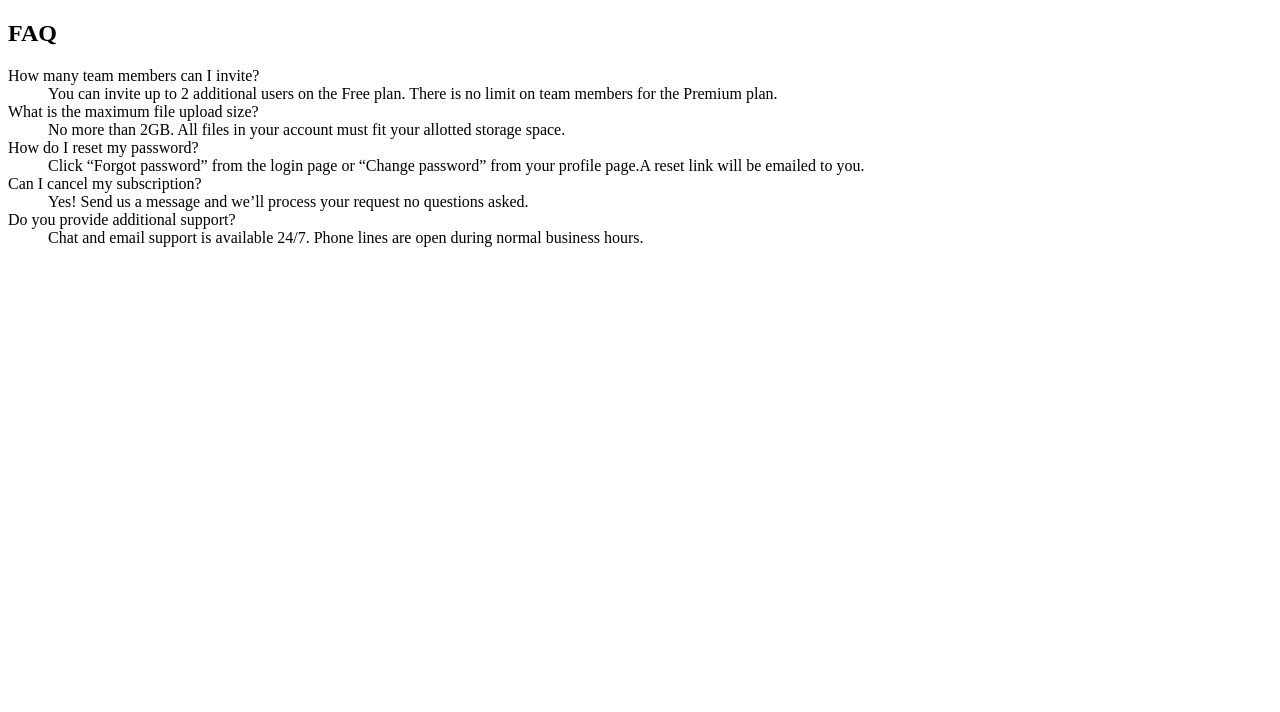
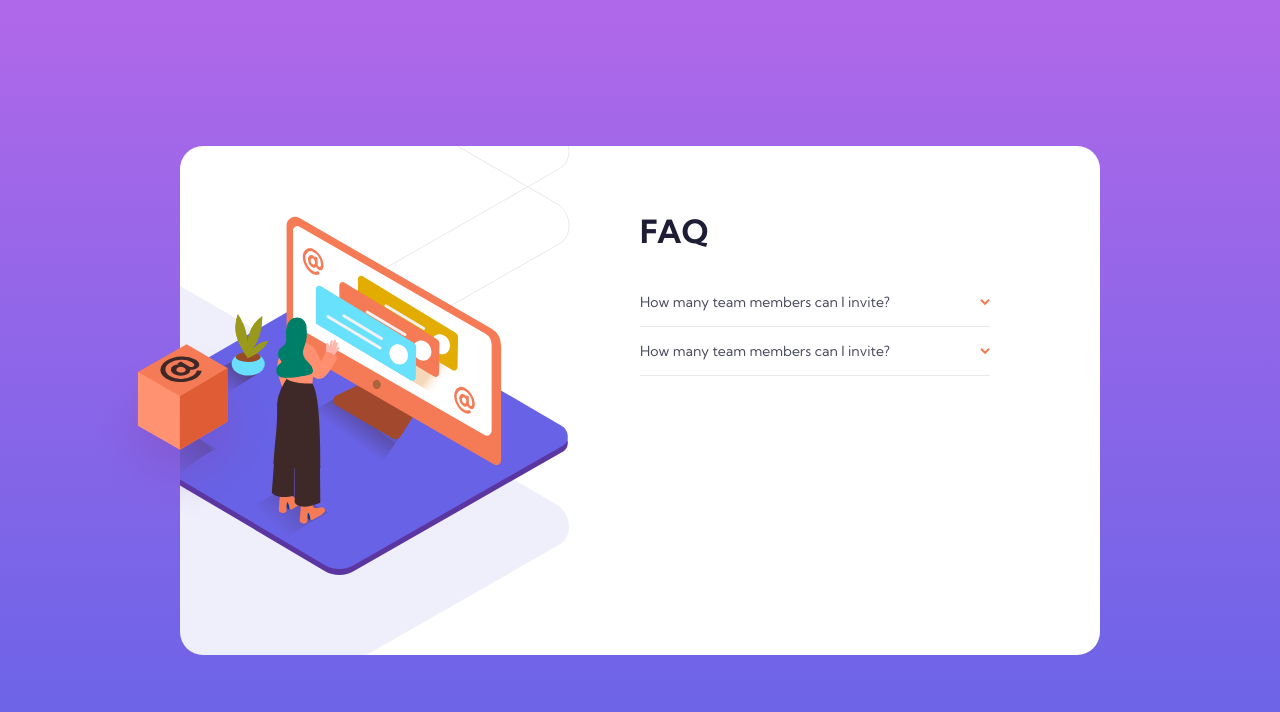
Before and after one commit to viniciusshenri96/faq-accordion-card, a plain HTML site: page index.html in a window 1280 px wide. Drawn offline with Linux system fonts and the light colour scheme.

Commit message:
:construction: implementing accordion

```diff
--- a/assets/css/style.css
+++ b/assets/css/style.css
@@ -0,0 +1,231 @@
+/* GOOGLE FONTS */
+@import url("https://fonts.googleapis.com/css2?family=Kumbh+Sans:wght@400;700&display=swap");
+
+/* VARIABLES CSS */
+:root {
+  /* colors */
+  --color-veryDarkBlue: #1d1e35;
+  --color-softRed: #f47c57;
+  --color-softViolet: #af67e9;
+  --color-softBlue: #6565e7;
+  --color-veryDarkGrayish: #4a4b5e;
+  --color-darkGrayish: #787887;
+  --color-lightGrayish: #e7e7e9;
+
+  /* font-size */
+  --font-xl: 2rem;
+  --font-question: 0.875rem;
+  --font-desc: 0.75rem;
+
+  /* line-height */
+  --lh-xl: 1.25;
+  --lh-question: 1.21;
+  --lh-desc: 1.5;
+
+  /* font-weight */
+  --fw-regular: 400;
+  --fw-bold: 700;
+}
+
+*,
+*::after,
+*::before {
+  box-sizing: border-box;
+  margin: 0;
+  padding: 0;
+}
+
+/* better for people who browse with the keyboard and know where they are on the site, so I set a different style, making it more visible, taking it from the default.
+ */
+*:focus-visible {
+  outline: #646464 dotted 2px;
+  outline-offset: 4px;
+}
+
+@media (prefers-reduced-motion: reduce) {
+  *,
+  *::before,
+  *::after {
+    animation-duration: 0.01ms !important;
+    animation-iteration-count: 1 !important;
+    transition-duration: 0.01ms !important;
+    scroll-behavior: auto !important;
+  }
+}
+
+img {
+  max-width: 100%;
+  display: block;
+}
+
+a:link {
+  text-decoration: none;
+}
+
+button,
+[type="button"] {
+  -webkit-appearance: button;
+  text-transform: none;
+  overflow: visible;
+}
+
+ol,
+ul {
+  list-style: none;
+}
+
+html,
+body {
+  height: 100%;
+  overflow-x: hidden;
+}
+
+body {
+  font-family: Arial, Helvetica, sans-serif;
+  background: linear-gradient(180deg, #b068e9 0%, #6463e7 100%);
+  line-height: 1.5;
+
+  /* improves text rendering */
+  -webkit-font-smoothing: antialiased;
+}
+
+main {
+  display: flex;
+  flex-direction: column;
+  gap: 1.875rem;
+  justify-content: center;
+  align-items: center;
+  min-height: 100vh;
+}
+
+.faq {
+  position: relative;
+}
+
+.faq__container {
+  height: 509px;
+  width: 57.5rem;
+  border-radius: 1.438rem;
+  display: grid;
+  grid-template-columns: 1fr 1fr;
+  overflow: hidden;
+  background: url(../images/bg-pattern-desktop.svg) no-repeat left -576px top -294px,
+    #fff;
+}
+
+.faq::after {
+  content: "";
+  width: 191px;
+  height: 184px;
+  background: url(../images/illustration-box-desktop.svg) no-repeat;
+  position: absolute;
+  top: 196px;
+  left: -93px;
+  /* animation: rotate-show 2s forwards;
+  animation-timing-function: linear;
+  animation-iteration-count: infinite; */
+}
+
+@keyframes rotate-show {
+  0% {
+    transform: rotate3d(0, 1, 0, 60deg);
+    opacity: 0;
+  }
+  100% {
+    transform: rotate3d(0, 0, 0, 0turn);
+    opacity: 1;
+  }
+}
+
+.faq__img {
+  padding-top: 70px;
+  position: relative;
+  margin-left: -84px;
+  top: 0;
+}
+
+.faq__img img {
+  width: 472px;
+  left: -84px;
+}
+
+.faq__content {
+  padding-top: 65px;
+  padding-right: 95px;
+}
+
+.faq__title {
+  font: var(--fw-bold) var(--font-xl) / var(--lh-xl) "Kumbh Sans", sans-serif;
+  color: var(--color-veryDarkBlue);
+  margin-bottom: 43px;
+}
+
+.faq__question-container {
+  display: grid;
+  gap: 1rem;
+}
+
+.faq__question {
+  position: relative;
+
+  cursor: pointer;
+}
+
+.faq__question-box {
+  max-width: 350px;
+}
+
+.faq__question-box::after {
+  content: "";
+  display: block;
+  width: 100%;
+  height: 1px;
+  background: #e8e8ea;
+  position: relative;
+  bottom: 0;
+  grid-row: 2;
+  margin-top: 15px;
+}
+
+.faq__btn {
+  width: 100%;
+  border: none;
+  background: none;
+  font: var(--fw-regular) 14px / 17px "Kumbh Sans", sans-serif;
+  color: var(--color-veryDarkGrayish);
+  cursor: pointer;
+  text-align: left;
+  display: grid;
+  grid-template-columns: 1fr auto;
+  align-items: center;
+  justify-content: space-between;
+}
+
+.faq__btn::after {
+  content: "";
+  display: block;
+  width: 10px;
+  height: 7px;
+  background: url(../images/icon-arrow-down.svg) no-repeat;
+  transform: rotate(0);
+  transition: 0.4s ease-in-out;
+}
+
+.faq__btn.active,
+.faq__btn.active::after {
+  font-weight: 700;
+  color: #1e1f36;
+  transform: rotate(-180deg);
+  transition: 0.4s ease-in-out;
+}
+
+.faq__desc {
+  padding-top: 10px;
+  font: var(--fw-regular) 12px / 1.5 "Kumbh Sans", sans-serif;
+  color: var(--color-darkGrayish);
+  display: none;
+}
+
+.faq__desc.active {
+  display: block;
+}
--- /dev/null
+++ b/assets/js/script.js
@@ -0,0 +1,10 @@
+"use strict";
+
+const faqQuestionContainer = document.querySelector(".faq__question-box");
+const questionAll = document.querySelectorAll(".faq__question");
+const faqDescAll = document.querySelectorAll(".faq__desc");
+
+faqQuestionContainer.addEventListener("click", function (e) {
+  const clicked = e.target.closest(".faq__btn");
+  console.log(clicked);
+});
--- a/index.html
+++ b/index.html
@@ -15,19 +15,40 @@
 
 <body>
   <main>
-    <section class="faq">
+    <article class="faq">
+      <div class="faq__container">
+        <div class="faq__img">
+          <img src="./assets/images/illustration-woman-online-desktop.svg" alt="">
+        </div>
+        <div class="faq__content">
           <h1 class="faq__title">FAQ</h1>
-      <dl class="faq__question-bx">
+          <dl class="faq__question-container">
+            <div class="faq__question-box">
               <dt class="faq__question">
-          How many team members can I invite?</dt>
-        <dd class="faq__desc">You can invite up to 2 additional users on the Free plan. There is no limit on
+                <button class="faq__btn" aria-controls="question1" aria-expanded="false">How many team members can I
+                  invite?</button>
+              </dt>
+              <dd class="faq__desc" id="question1">You can invite up to 2 additional users on the Free plan. There is no
+                limit on
                 team members for the Premium plan.</dd>
+            </div>
+            <div class="faq__question-box">
+              <dt class="faq__question">
+                <button class="faq__btn" aria-controls="question1" aria-expanded="false">How many team members can I
+                  invite?</button>
+              </dt>
+              <dd class="faq__desc" id="question1">You can invite up to 2 additional users on the Free plan. There is no
+                limit on
+                team members for the Premium plan.</dd>
+            </div>
 
-        <dt class="faq__question">What is the maximum file upload size?</dt>
+
+            <!-- <dt class="faq__question">What is the maximum file upload size?</dt>
             <dd class="faq__desc">No more than 2GB. All files in your account must fit your allotted storage space.</dd>
 
             <dt class="faq__question">How do I reset my password?</dt>
-        <dd class="faq__desc">Click “Forgot password” from the login page or “Change password” from your profile page.A
+            <dd class="faq__desc">Click “Forgot password” from the login page or “Change password” from your profile
+              page.A
               reset link will be emailed to you.</dd>
 
             <dt class="faq__question">Can I cancel my subscription?</dt>
@@ -35,10 +56,13 @@
 
             <dt class="faq__question">Do you provide additional support?</dt>
             <dd class="faq__desc">Chat and email support is available 24/7. Phone lines are open during normal business
-          hours.</dd>
+              hours.</dd> -->
           </dl>
-    </section>
+        </div>
+      </div>
+    </article>
   </main>
+  <script src="assets/js/script.js"></script>
 </body>
 
 </html>
```
Lines whose indentation alone changed are shown as unchanged.
